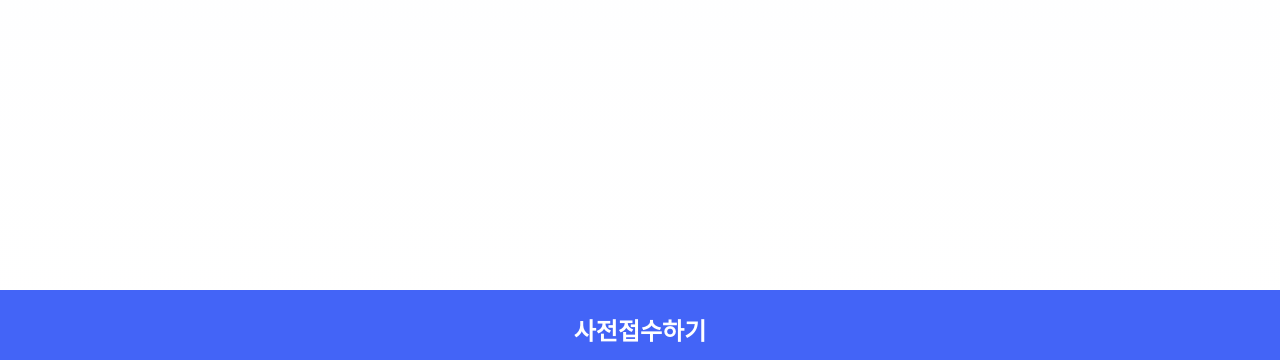
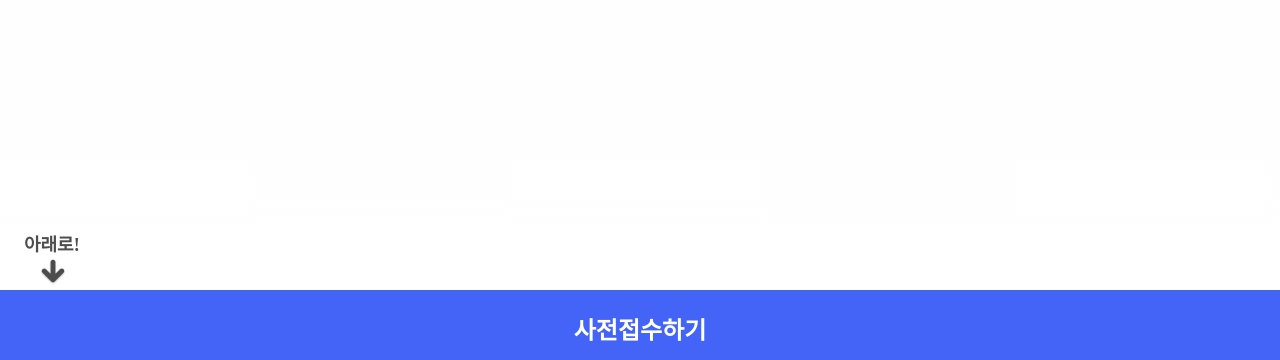
Before and after one commit to yj990315/LRHR_LP, a Django app: template templates/landingpage/main.html in a window 1280 px wide. Shown: the part 2240-2600 px from the top of the page. Run offline with Django 3.2, Linux system fonts and the light colour scheme; the template is opened without the code that fills it, so the values that code supplies are empty; some libraries are stand-ins or nearby versions; some web fonts are replaced.

Commit message:
아래로 버튼 수정 완료

```diff
--- a/static/style.css
+++ b/static/style.css
@@ -117,9 +117,7 @@ a {
 #chevron-up {
     width: 58px;
     height: 52px;
-    position: fixed;
-    top: 82vh;
-    left: 24px;
+    margin-left: 24px;
     z-index: 1000;
     font-size: 18px;
     font-weight: bold;
@@ -143,11 +141,19 @@ a {
     position: fixed;
     bottom:0;
     width:100%;
-    height:70px;
-    padding-top: 22px;
-    background-color: #4364f7;
+    height:130px;
     text-align: center;
     z-index: 100;
+}
+
+.fixed-button-bg {
+    width: 100vw;
+    height: 70px;
+    background-color: #4364f7;
+    position: absolute;
+    left: 0;
+    bottom: 0;
+    padding-top: 21px;
 }
 
 .fixed_request_button_content{
@@ -162,6 +168,8 @@ a {
     line-height: normal;
     letter-spacing: normal;
     color: #ffffff;
+    text-decoration: none;
+    background-color: #4364f7;
 }
 
 
@@ -705,23 +713,6 @@ a {
         scroll-snap-stop: always;
         box-sizing: border-box;
     }
-    #chevron-up {
-        width: 58px;
-        height: 52px;
-        position: absolute;
-        /* bottom: 12px; */
-        top: 505px;
-        left: 24px;
-        z-index: 1000;
-        font-size: 18px;
-        font-weight: bold;
-        font-stretch: normal;
-        font-style: normal;
-        line-height: normal;
-        letter-spacing: normal;
-        text-align: left;
-        color: #4d4d4d;
-    }
 }
 
 @font-face {
--- a/templates/landingpage/main.html
+++ b/templates/landingpage/main.html
@@ -282,16 +282,14 @@
             </div>
         </div>
     </div>
-    <div>
+    <div id="fixed_request_button">
         <div id="chevron-up">
             아래로!
             <img src="static/img/scroll-down.png" class="scroll-down">
         </div>
-        <div>
-            <a href="{% url 'landingpage:purpose_new' %}" id="fixed_request_button">
-                <span class="fixed_request_button_content"> 사전접수하기</span>
-            </a>
-        </div>
+        <a href="{% url 'landingpage:purpose_new' %}" class="fixed-button-bg">
+            <span class="fixed_request_button_content"> 사전접수하기</span>
+        </a>
     </div>
 
 </div>
--- a/templates/landingpage/photo_new.html
+++ b/templates/landingpage/photo_new.html
@@ -33,7 +33,7 @@
             var reader = new FileReader();
             reader.onload = function(e){
                 var src = e.target.result;
-                parent.append('<span class="upload-display"><div class="upload-thumb-wrap"><img src="'+src+'" class="upload-thumb" style="width: 77px; height: 73px;"></div></span>');
+                parent.append('<span class="upload-display"><div class="upload-thumb-wrap"><img src="'+src+'" class="upload-thumb" style="width: 70px; height: 66px; border-radius: 10px;"></div></span>');
             }
             reader.readAsDataURL($(this)[0].files[0]);
         }
@@ -141,11 +141,8 @@
   <div class="filebox bs3-primary preview-image">
       <label for="overall-img"></label>
       <input class="upload-name" value="파일선택" disabled="disabled" style="width: 200px;">
-
       <input type="file" id="overall-img" name="overall-img" class="upload-hidden" required />
   </div>
-  </form>
-<form method="POST" action="{% url 'landingpage:photo_new' estimate_id%}" id="detailImgForm" enctype="multipart/form-data">    {% csrf_token %}
   <div class="detail-img-title">
       원하는 작업 부위 (최대 5장)
   </div>
```
Also changed, not shown: 1 other file.
